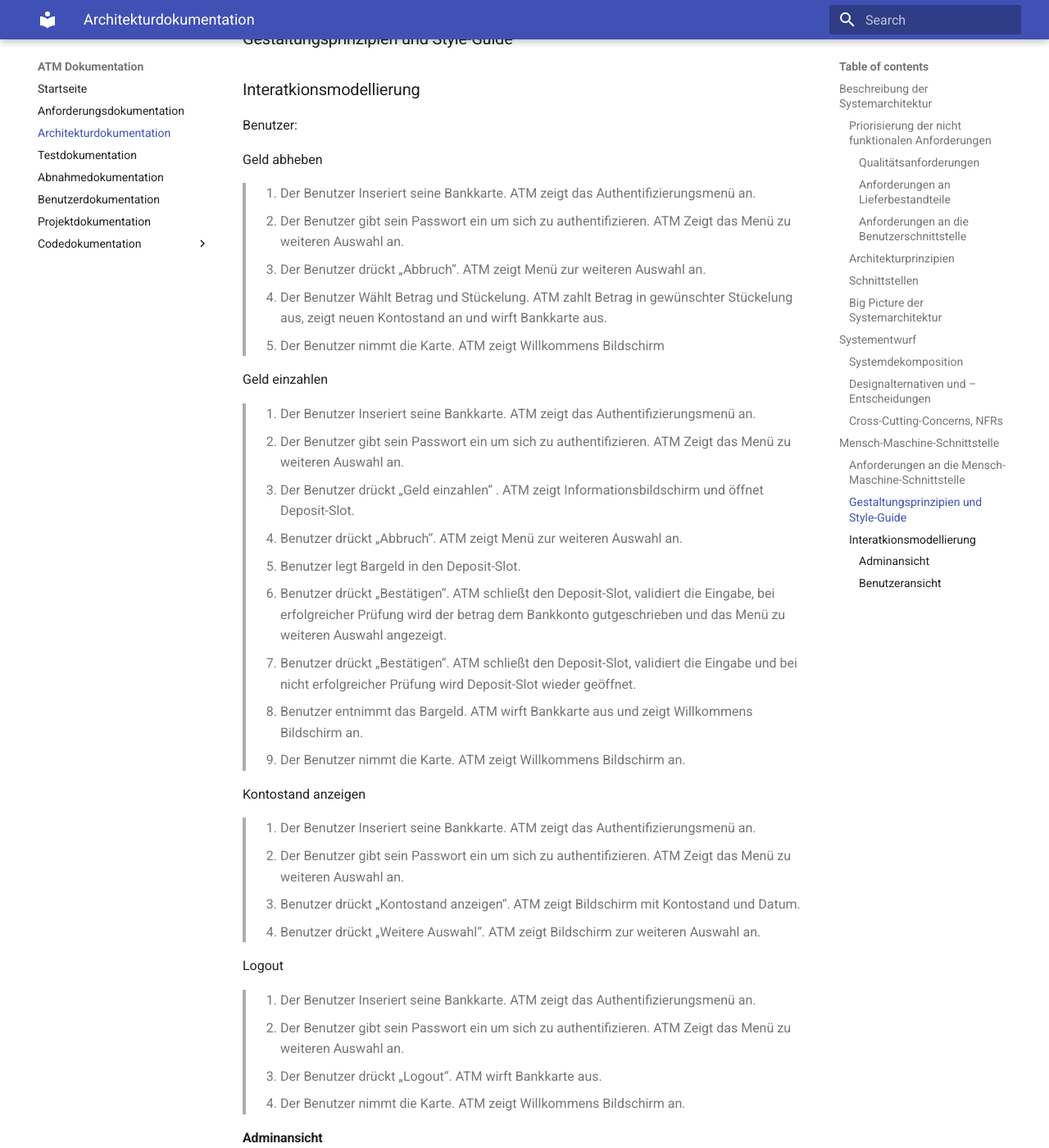
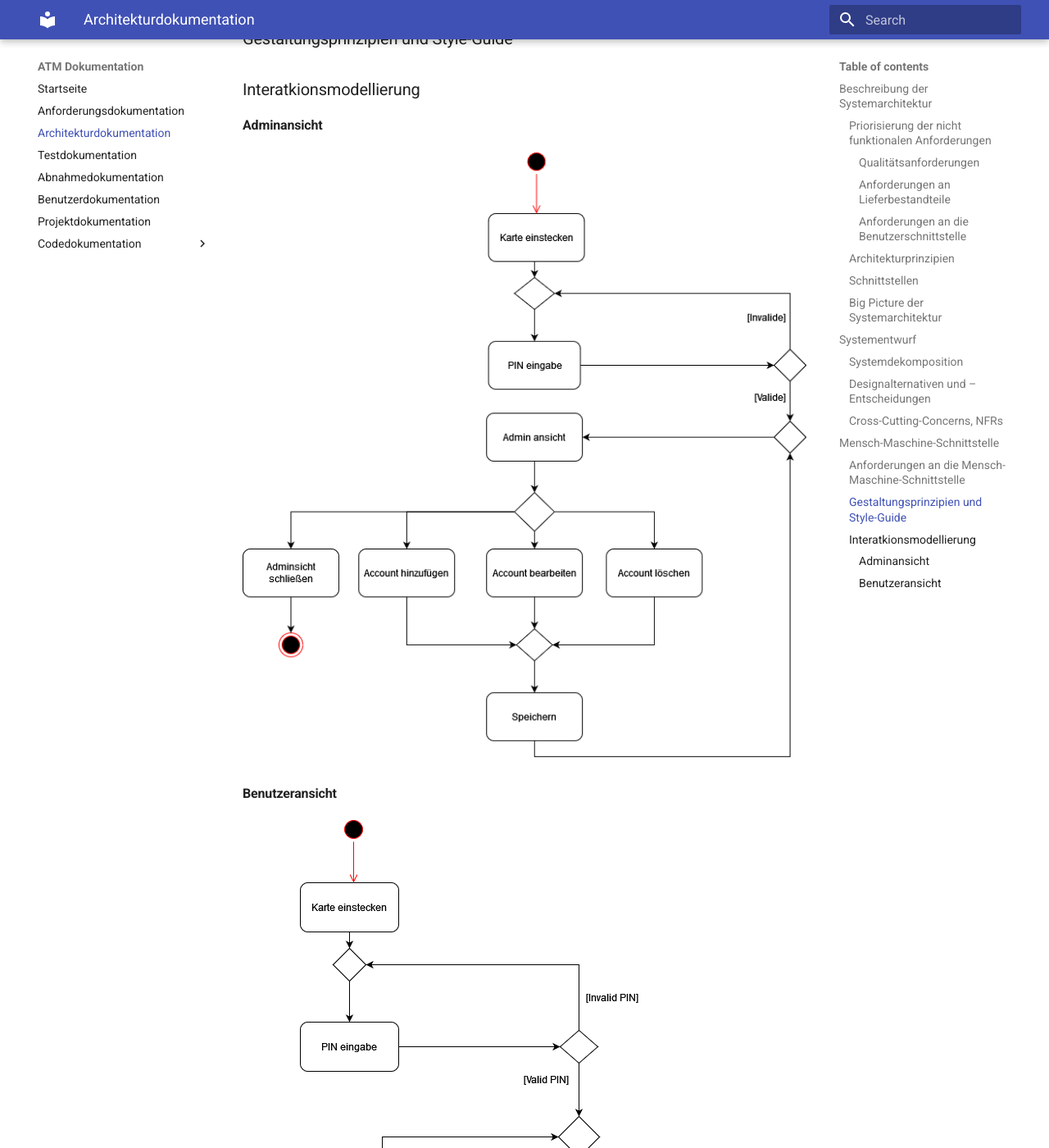
Before and after one commit to Halfpipe-SD/ATM, an MkDocs documentation site: the page built from docs/docs/architecture-docs.md, in a window 1280 px wide and 1400 px high, scrolled down 4790 px. Shown: the whole window at 82% size. Built offline with MkDocs 1.6.1 and Material for MkDocs 9.7.7, drawn with Linux system fonts in a browser that asks for light colours.

Commit message:
#13 deleted Interaktion added to Benutzerdoku

```diff
--- a/docs/docs/architecture-docs.md
+++ b/docs/docs/architecture-docs.md
@@ -105,41 +105,8 @@ Der Mensch gibt mit seinen Aktoren (Händen) eine Eingabe-Information an die Per
 
 ### Interatkionsmodellierung
 
-Benutzer:
 
-Geld abheben
 
-> 1.  Der Benutzer Inseriert seine Bankkarte. ATM zeigt das Authentifizierungsmenü an.
-> 2.  Der Benutzer gibt sein Passwort ein um sich zu authentifizieren. ATM Zeigt das Menü zu weiteren Auswahl an.
-> 3.  Der Benutzer drückt „Abbruch“. ATM zeigt Menü zur weiteren Auswahl an.
-> 4.  Der Benutzer Wählt Betrag und Stückelung. ATM zahlt Betrag in gewünschter Stückelung aus, zeigt neuen Kontostand an und wirft Bankkarte aus.
-> 5.  Der Benutzer nimmt die Karte. ATM zeigt Willkommens Bildschirm
-
-Geld einzahlen
-
-> 1.  Der Benutzer Inseriert seine Bankkarte. ATM zeigt das Authentifizierungsmenü an.
-> 2.  Der Benutzer gibt sein Passwort ein um sich zu authentifizieren. ATM Zeigt das Menü zu weiteren Auswahl an.
-> 3.  Der Benutzer drückt „Geld einzahlen“ . ATM zeigt Informationsbildschirm und öffnet Deposit-Slot.
-> 4.  Benutzer drückt „Abbruch“. ATM zeigt Menü zur weiteren Auswahl an.
-> 5.  Benutzer legt Bargeld in den Deposit-Slot.
-> 6.  Benutzer drückt „Bestätigen“. ATM schließt den Deposit-Slot, validiert die Eingabe, bei erfolgreicher Prüfung wird der betrag dem Bankkonto gutgeschrieben und das Menü zu weiteren Auswahl angezeigt.
-> 7.  Benutzer drückt „Bestätigen“. ATM schließt den Deposit-Slot, validiert die Eingabe und bei nicht erfolgreicher Prüfung wird Deposit-Slot wieder geöffnet.
-> 8.  Benutzer entnimmt das Bargeld. ATM wirft Bankkarte aus und zeigt Willkommens Bildschirm an.
-> 9.  Der Benutzer nimmt die Karte. ATM zeigt Willkommens Bildschirm an.
-
-Kontostand anzeigen
-
-> 1.  Der Benutzer Inseriert seine Bankkarte. ATM zeigt das Authentifizierungsmenü an.
-> 2.  Der Benutzer gibt sein Passwort ein um sich zu authentifizieren. ATM Zeigt das Menü zu weiteren Auswahl an.
-> 3.  Benutzer drückt „Kontostand anzeigen“. ATM zeigt Bildschirm mit Kontostand und Datum.
-> 4.  Benutzer drückt „Weitere Auswahl“. ATM zeigt Bildschirm zur weiteren Auswahl an.
-
-Logout
-
-> 1.  Der Benutzer Inseriert seine Bankkarte. ATM zeigt das Authentifizierungsmenü an.
-> 2.  Der Benutzer gibt sein Passwort ein um sich zu authentifizieren. ATM Zeigt das Menü zu weiteren Auswahl an.
-> 3.  Der Benutzer drückt „Logout“. ATM wirft Bankkarte aus.
-> 4.  Der Benutzer nimmt die Karte. ATM zeigt Willkommens Bildschirm an.
 
 #### Adminansicht
 
```
